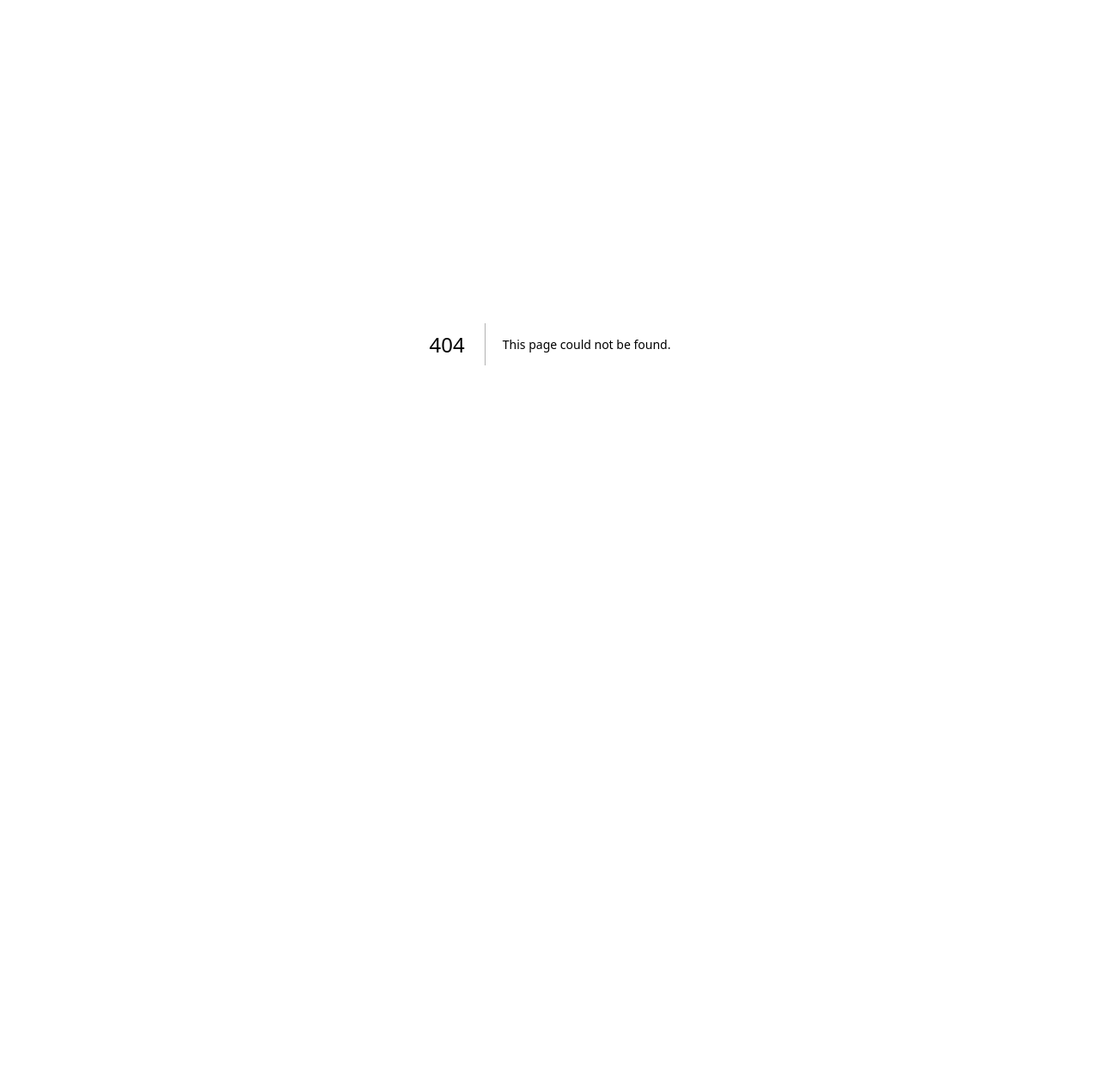
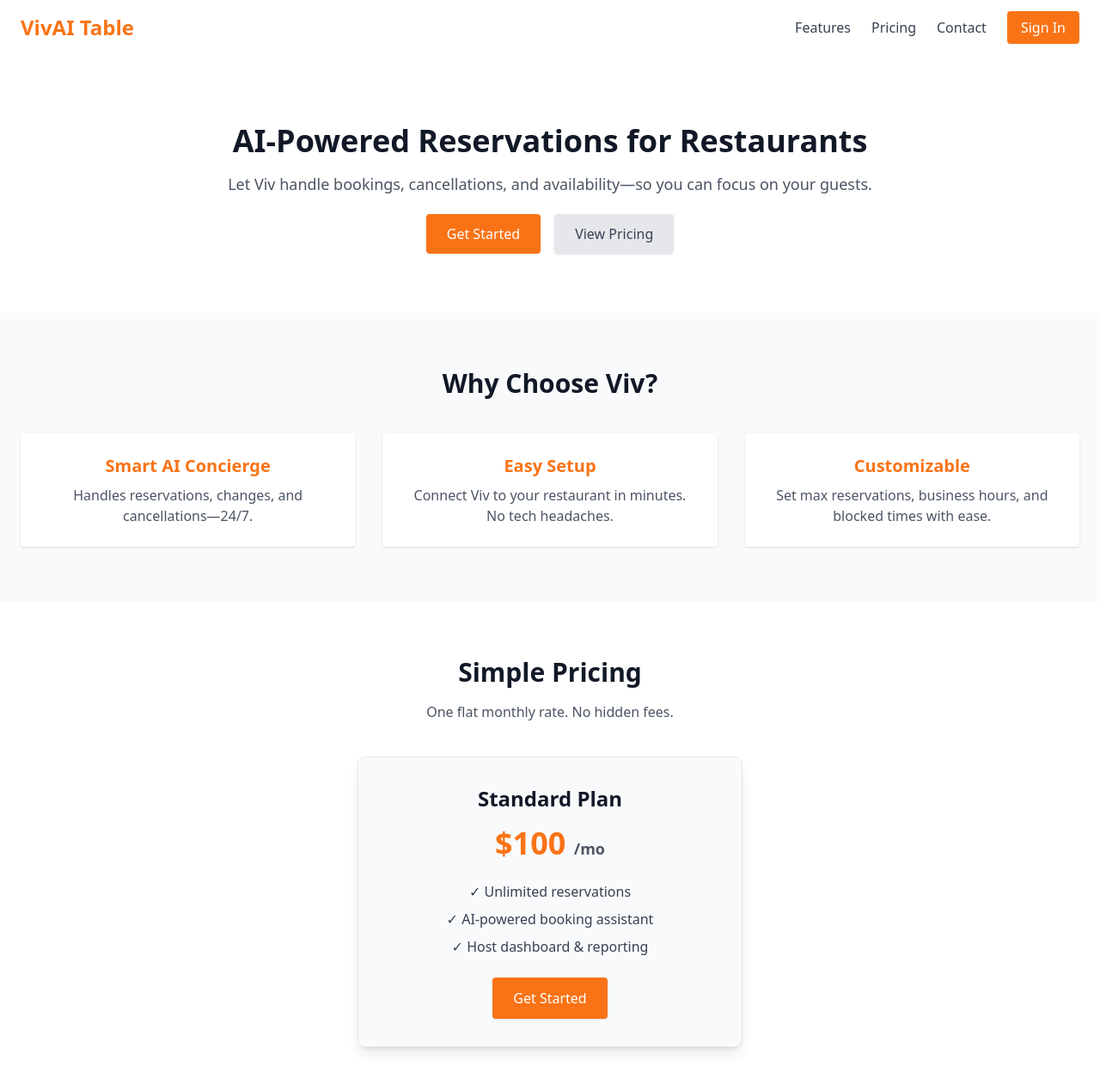
Before and after one commit to rodneyberubee/viv-frontend, a Next.js app: page / in a window 1280 px wide. Before the commit this address had no page. Shown: the top 1262 px of the page at 86% size. Before the commit the page ends 800 px from the top, so only its background shows below. Built offline with nearby package versions, Linux system fonts and the light colour scheme.

Commit message:
Create index.tsx

```diff
--- /dev/null
+++ b/pages/index.tsx
@@ -0,0 +1,116 @@
+import React from 'react';
+import Link from 'next/link';
+
+const IndexPage = () => {
+  return (
+    <div className="min-h-screen flex flex-col bg-gray-50">
+      {/* Header */}
+      <header className="bg-white shadow">
+        <div className="max-w-7xl mx-auto px-6 py-4 flex justify-between items-center">
+          <h1 className="text-2xl font-bold text-orange-500">VivAI Table</h1>
+          <nav className="space-x-6">
+            <Link href="#features" className="text-gray-700 hover:text-orange-500">Features</Link>
+            <Link href="#pricing" className="text-gray-700 hover:text-orange-500">Pricing</Link>
+            <Link href="#contact" className="text-gray-700 hover:text-orange-500">Contact</Link>
+            <Link href="/login" className="bg-orange-500 text-white px-4 py-2 rounded hover:bg-orange-600">
+              Sign In
+            </Link>
+          </nav>
+        </div>
+      </header>
+
+      {/* Hero Section */}
+      <section className="flex-1 bg-white">
+        <div className="max-w-7xl mx-auto px-6 py-20 text-center">
+          <h2 className="text-4xl font-extrabold text-gray-900">
+            AI-Powered Reservations for Restaurants
+          </h2>
+          <p className="mt-4 text-lg text-gray-600">
+            Let Viv handle bookings, cancellations, and availability—so you can focus on your guests.
+          </p>
+          <div className="mt-8 space-x-4">
+            <Link href="/signup" className="bg-orange-500 text-white px-6 py-3 rounded shadow hover:bg-orange-600">
+              Get Started
+            </Link>
+            <Link href="#pricing" className="bg-gray-200 text-gray-700 px-6 py-3 rounded shadow hover:bg-gray-300">
+              View Pricing
+            </Link>
+          </div>
+        </div>
+      </section>
+
+      {/* Features Section */}
+      <section id="features" className="bg-gray-50 py-16">
+        <div className="max-w-7xl mx-auto px-6 text-center">
+          <h3 className="text-3xl font-bold text-gray-900">Why Choose Viv?</h3>
+          <div className="mt-10 grid grid-cols-1 md:grid-cols-3 gap-8">
+            <div className="bg-white p-6 rounded shadow">
+              <h4 className="text-xl font-semibold text-orange-500">Smart AI Concierge</h4>
+              <p className="mt-2 text-gray-600">
+                Handles reservations, changes, and cancellations—24/7.
+              </p>
+            </div>
+            <div className="bg-white p-6 rounded shadow">
+              <h4 className="text-xl font-semibold text-orange-500">Easy Setup</h4>
+              <p className="mt-2 text-gray-600">
+                Connect Viv to your restaurant in minutes. No tech headaches.
+              </p>
+            </div>
+            <div className="bg-white p-6 rounded shadow">
+              <h4 className="text-xl font-semibold text-orange-500">Customizable</h4>
+              <p className="mt-2 text-gray-600">
+                Set max reservations, business hours, and blocked times with ease.
+              </p>
+            </div>
+          </div>
+        </div>
+      </section>
+
+      {/* Pricing Section */}
+      <section id="pricing" className="bg-white py-16">
+        <div className="max-w-7xl mx-auto px-6 text-center">
+          <h3 className="text-3xl font-bold text-gray-900">Simple Pricing</h3>
+          <p className="mt-4 text-gray-600">One flat monthly rate. No hidden fees.</p>
+          <div className="mt-10 flex justify-center">
+            <div className="bg-gray-50 border rounded-lg shadow-lg p-8 w-full max-w-md">
+              <h4 className="text-2xl font-semibold text-gray-900">Standard Plan</h4>
+              <p className="mt-4 text-4xl font-bold text-orange-500">$100 <span className="text-lg text-gray-600">/mo</span></p>
+              <ul className="mt-6 space-y-2 text-gray-700">
+                <li>✓ Unlimited reservations</li>
+                <li>✓ AI-powered booking assistant</li>
+                <li>✓ Host dashboard & reporting</li>
+              </ul>
+              <Link href="/signup" className="mt-6 inline-block bg-orange-500 text-white px-6 py-3 rounded shadow hover:bg-orange-600">
+                Get Started
+              </Link>
+            </div>
+          </div>
+        </div>
+      </section>
+
+      {/* Contact Section */}
+      <section id="contact" className="bg-gray-50 py-16">
+        <div className="max-w-7xl mx-auto px-6 text-center">
+          <h3 className="text-3xl font-bold text-gray-900">Questions? Get in Touch</h3>
+          <p className="mt-4 text-gray-600">We’re here to help you get started with Viv.</p>
+          <Link href="/contact" className="mt-6 inline-block bg-orange-500 text-white px-6 py-3 rounded shadow hover:bg-orange-600">
+            Contact Us
+          </Link>
+        </div>
+      </section>
+
+      {/* Footer */}
+      <footer className="bg-white shadow mt-12">
+        <div className="max-w-7xl mx-auto px-6 py-6 flex justify-between text-gray-500 text-sm">
+          <p>© {new Date().getFullYear()} VivAI Table. All rights reserved.</p>
+          <div className="space-x-4">
+            <Link href="/terms">Terms</Link>
+            <Link href="/privacy">Privacy</Link>
+          </div>
+        </div>
+      </footer>
+    </div>
+  );
+};
+
+export default IndexPage;
```
